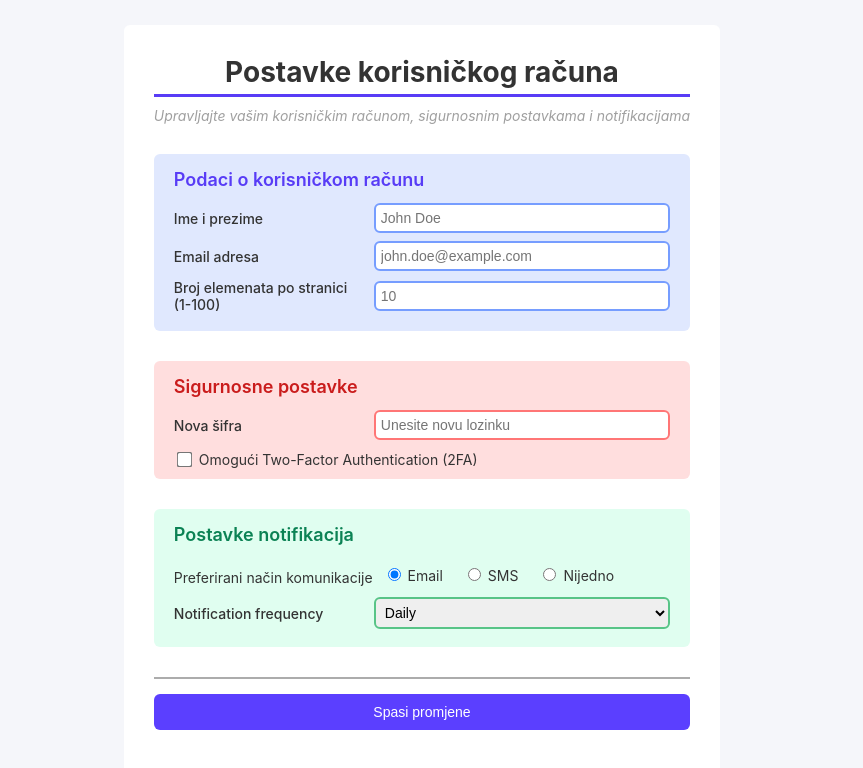
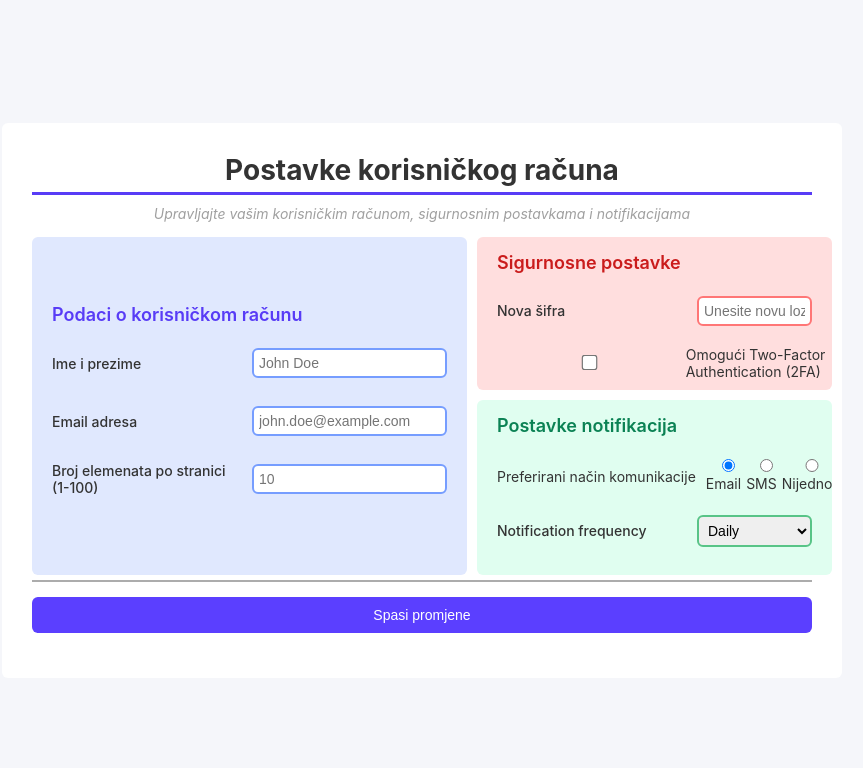
Before and after one commit to aminamemiic/ScenarijPro, a plain HTML site: page html/user.html in a window 1280 px wide. Shown: the whole page, without its empty margins (218-1081 px from the left). Drawn offline with Linux system fonts and the light colour scheme.

Commit message:
dodatni zadatak

```diff
--- a/css/user.css
+++ b/css/user.css
@@ -190,6 +190,61 @@ body {
     border-top: 2px solid #acacac;
 }
 
+@media (min-width: 900px) {
+
+    .layout {
+        display: flex;
+        flex-direction: row;
+        align-items: stretch;
+        gap: 10px;
+        margin: 0 30px;
+    }
+
+    .racun-informacije {
+        flex: 1;
+        height: auto;
+        margin: 5px 0;
+         display: flex;
+        flex-direction: column;
+        justify-content: center;
+    }
+
+    .form-row input,
+    .form-row select {
+        flex: 1;
+        font-size: 14px;
+        padding: 5px 5px;
+        border-radius: 6px;
+        margin: 10px 0;
+    }
+
+    .opcije {
+        display: flex;
+        flex-wrap: nowrap;
+        gap: 5px;
+        align-items: center;
+        margin-bottom: 5px;
+    }
+
+    .desno {
+        flex: 1;
+        display: flex;
+        flex-direction: column;
+    }
+
+    .sigurnost,
+    .notifikacije {
+        flex: 1;
+        margin: 5px 0;
+    }
+
+    .sigurnost input,
+    .notifikacije input,
+    .notifikacije select {
+        width: 100%;
+    }
+}
+
 @media (max-width: 750px) {
     body {
         align-items: flex-start;
--- a/html/user.html
+++ b/html/user.html
@@ -9,10 +9,11 @@
 </head>
 <body>
     <div class="podaci">
+
         <h1 class="naslov">Postavke korisničkog računa</h1>
         <hr>
         <h3 class="upravljanje">Upravljajte vašim korisničkim računom, sigurnosnim postavkama i notifikacijama</h3>
-
+    <div class = layout>
         <div class="racun-informacije">
             <form>
                 <h2 class="podnaslov">Podaci o korisničkom računu</h2>
@@ -33,7 +34,7 @@
                 </div>
             </form>
         </div>
-
+    <div class="desno">
         <div class="sigurnost">
             <form>
                 <h2 class="podnaslov">Sigurnosne postavke</h2>
@@ -75,7 +76,8 @@
                 </div>
             </form>
         </div>
-
+    </div>
+    </div>
         <hr class="save">
 
         <button id="spremi-promjene">Spasi promjene</button>
```
